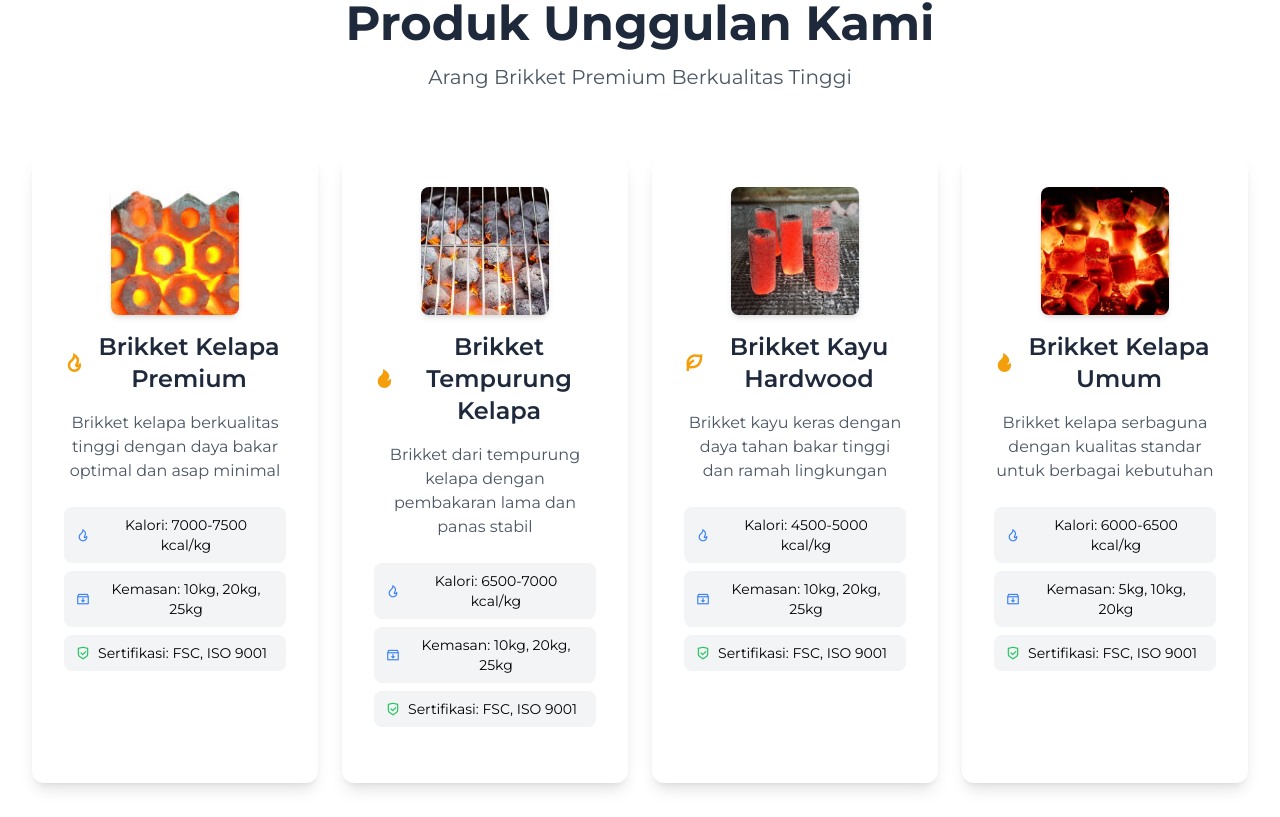
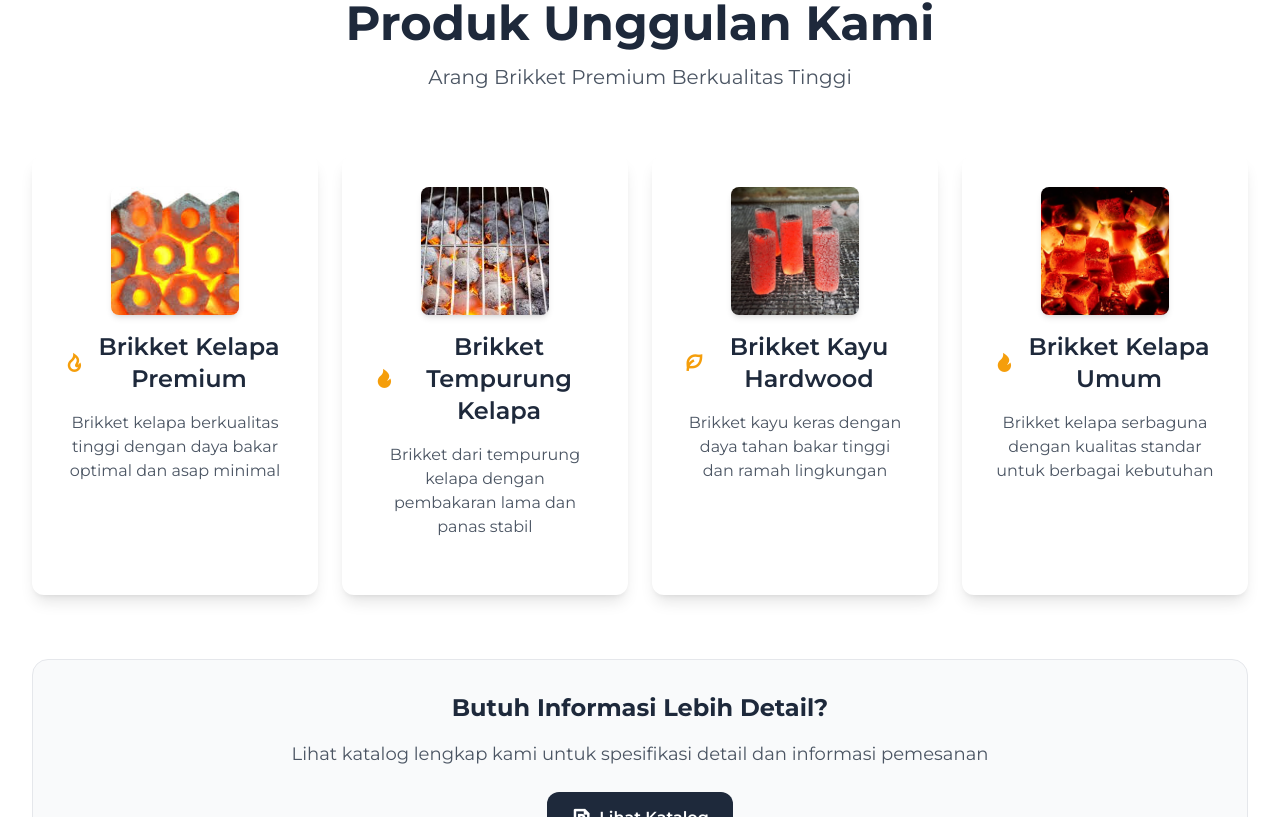
Before and after one commit to fullloaded1/vanamei, a React (Vite) app: page / in a window 1280 px wide. Shown: the part 1463-2280 px from the top of the page. Built offline with nearby package versions, Linux system fonts and the light colour scheme; some icons are missing.

Commit message:
Remove product specifications (calories, packaging, certification) from all products

```diff
--- a/index.html
+++ b/index.html
@@ -437,11 +437,6 @@
                             </div>
                             <h3 class="text-2xl font-semibold text-primary mb-4 flex items-center justify-center gap-2"><i class="ri-fire-line text-xl text-accent"></i><span data-key="products.item1.title">Brikket Kelapa Premium</span></h3>
                             <p class="text-gray-600 mb-6" data-key="products.item1.description">Brikket kelapa berkualitas tinggi dengan daya bakar optimal dan asap minimal</p>
-                            <div class="space-y-2">
-                                <div class="bg-gray-100 px-3 py-2 rounded-lg text-sm flex items-center gap-2"><i class="ri-fire-line text-secondary"></i><span data-key="products.specs.calories">Kalori: 7000-7500 kcal/kg</span></div>
-                                <div class="bg-gray-100 px-3 py-2 rounded-lg text-sm flex items-center gap-2"><i class="ri-inbox-archive-line text-secondary"></i><span data-key="products.specs.packaging">Kemasan: 10kg, 20kg, 25kg</span></div>
-                                <div class="bg-gray-100 px-3 py-2 rounded-lg text-sm flex items-center gap-2"><i class="ri-shield-check-line text-green-500"></i><span data-key="products.specs.certification">Sertifikasi: FSC, ISO 9001</span></div>
-                            </div>
                         </div>
                     </div>
 
@@ -452,11 +447,6 @@
                             </div>
                             <h3 class="text-2xl font-semibold text-primary mb-4 flex items-center justify-center gap-2"><i class="ri-fire-fill text-xl text-accent"></i><span data-key="products.item2.title">Brikket Tempurung Kelapa</span></h3>
                             <p class="text-gray-600 mb-6" data-key="products.item2.description">Brikket dari tempurung kelapa dengan pembakaran lama dan panas stabil</p>
-                            <div class="space-y-2">
-                                <div class="bg-gray-100 px-3 py-2 rounded-lg text-sm flex items-center gap-2"><i class="ri-fire-line text-secondary"></i><span data-key="products.specs.calories2">Kalori: 6500-7000 kcal/kg</span></div>
-                                <div class="bg-gray-100 px-3 py-2 rounded-lg text-sm flex items-center gap-2"><i class="ri-inbox-archive-line text-secondary"></i><span data-key="products.specs.packaging2">Kemasan: 10kg, 20kg, 25kg</span></div>
-                                <div class="bg-gray-100 px-3 py-2 rounded-lg text-sm flex items-center gap-2"><i class="ri-shield-check-line text-green-500"></i><span data-key="products.specs.certification2">Sertifikasi: FSC, ISO 9001</span></div>
-                            </div>
                         </div>
                     </div>
 
@@ -467,11 +457,6 @@
                             </div>
                             <h3 class="text-2xl font-semibold text-primary mb-4 flex items-center justify-center gap-2"><i class="ri-leaf-line text-xl text-accent"></i><span data-key="products.item3.title">Brikket Kayu Hardwood</span></h3>
                             <p class="text-gray-600 mb-6" data-key="products.item3.description">Brikket kayu keras dengan daya tahan bakar tinggi dan ramah lingkungan</p>
-                            <div class="space-y-2">
-                                <div class="bg-gray-100 px-3 py-2 rounded-lg text-sm flex items-center gap-2"><i class="ri-fire-line text-secondary"></i><span data-key="products.specs.calories3">Kalori: 4500-5000 kcal/kg</span></div>
-                                <div class="bg-gray-100 px-3 py-2 rounded-lg text-sm flex items-center gap-2"><i class="ri-inbox-archive-line text-secondary"></i><span data-key="products.specs.packaging3">Kemasan: 10kg, 20kg, 25kg</span></div>
-                                <div class="bg-gray-100 px-3 py-2 rounded-lg text-sm flex items-center gap-2"><i class="ri-shield-check-line text-green-500"></i><span data-key="products.specs.certification3">Sertifikasi: FSC, ISO 9001</span></div>
-                            </div>
                         </div>
                     </div>
 
@@ -482,11 +467,6 @@
                             </div>
                             <h3 class="text-2xl font-semibold text-primary mb-4 flex items-center justify-center gap-2"><i class="ri-fire-fill text-xl text-accent"></i><span data-key="products.item4.title">Brikket Kelapa Umum</span></h3>
                             <p class="text-gray-600 mb-6" data-key="products.item4.description">Brikket kelapa serbaguna dengan kualitas standar untuk berbagai kebutuhan</p>
-                            <div class="space-y-2">
-                                <div class="bg-gray-100 px-3 py-2 rounded-lg text-sm flex items-center gap-2"><i class="ri-fire-line text-secondary"></i><span data-key="products.specs.calories4">Kalori: 6000-6500 kcal/kg</span></div>
-                                <div class="bg-gray-100 px-3 py-2 rounded-lg text-sm flex items-center gap-2"><i class="ri-inbox-archive-line text-secondary"></i><span data-key="products.specs.packaging4">Kemasan: 5kg, 10kg, 20kg</span></div>
-                                <div class="bg-gray-100 px-3 py-2 rounded-lg text-sm flex items-center gap-2"><i class="ri-shield-check-line text-green-500"></i><span data-key="products.specs.certification4">Sertifikasi: FSC, ISO 9001</span></div>
-                            </div>
                         </div>
                     </div>
                 </div>
@@ -809,20 +789,6 @@
                         title: 'Brikket Kelapa Umum',
                         description: 'Brikket kelapa serbaguna dengan kualitas standar untuk berbagai kebutuhan'
                     },
-                    specs: {
-                        calories: 'Kalori: 7000-7500 kcal/kg',
-                        packaging: 'Kemasan: 10kg, 20kg, 25kg',
-                        certification: 'Sertifikasi: FSC, ISO 9001',
-                        calories2: 'Kalori: 6500-7000 kcal/kg',
-                        packaging2: 'Kemasan: 10kg, 20kg, 25kg',
-                        certification2: 'Sertifikasi: FSC, ISO 9001',
-                        calories3: 'Kalori: 4500-5000 kcal/kg',
-                        packaging3: 'Kemasan: 10kg, 20kg, 25kg',
-                        certification3: 'Sertifikasi: FSC, ISO 9001',
-                        calories4: 'Kalori: 6000-6500 kcal/kg',
-                        packaging4: 'Kemasan: 5kg, 10kg, 20kg',
-                        certification4: 'Sertifikasi: FSC, ISO 9001'
-                    },
                     catalog: {
                         cta: {
                             title: 'Butuh Informasi Lebih Detail?',
@@ -955,20 +921,6 @@
                         title: 'General Coconut Briquette',
                         description: 'Versatile coconut briquette with standard quality for various needs'
                     },
-                    specs: {
-                        calories: 'Calories: 7000-7500 kcal/kg',
-                        packaging: 'Packaging: 10kg, 20kg, 25kg',
-                        certification: 'Certification: FSC, ISO 9001',
-                        calories2: 'Calories: 6500-7000 kcal/kg',
-                        packaging2: 'Packaging: 10kg, 20kg, 25kg',
-                        certification2: 'Certification: FSC, ISO 9001',
-                        calories3: 'Calories: 4500-5000 kcal/kg',
-                        packaging3: 'Packaging: 10kg, 20kg, 25kg',
-                        certification3: 'Certification: FSC, ISO 9001',
-                        calories4: 'Calories: 6000-6500 kcal/kg',
-                        packaging4: 'Packaging: 5kg, 10kg, 20kg',
-                        certification4: 'Certification: FSC, ISO 9001'
-                    },
                     catalog: {
                         cta: {
                             title: 'Need More Detailed Information?',
@@ -1100,20 +1052,6 @@
                     item4: {
                         title: 'بركيت جوز الهند العام',
                         description: 'بركيت جوز الهند متعدد الاستخدامات بجودة معيارية لاحتياجات مختلفة'
-                    },
-                    specs: {
-                        calories: 'السعرات: 7000-7500 كيلو كالوري/كغ',
-                        packaging: 'التعبئة: 10كغ، 20كغ، 25كغ',
-                        certification: 'الشهادة: FSC، ISO 9001',
-                        calories2: 'السعرات: 6500-7000 كيلو كالوري/كغ',
-                        packaging2: 'التعبئة: 10كغ، 20كغ، 25كغ',
-                        certification2: 'الشهادة: FSC، ISO 9001',
-                        calories3: 'السعرات: 4500-5000 كيلو كالوري/كغ',
-                        packaging3: 'التعبئة: 10كغ، 20كغ، 25كغ',
-                        certification3: 'الشهادة: FSC، ISO 9001',
-                        calories4: 'السعرات: 6000-6500 كيلو كالوري/كغ',
-                        packaging4: 'التعبئة: 5كغ، 10كغ، 20كغ',
-                        certification4: 'الشهادة: FSC، ISO 9001'
                     },
                     catalog: {
                         cta: {
```
Also changed, not shown: src/data/languageData.js (+9 -18 lines).
